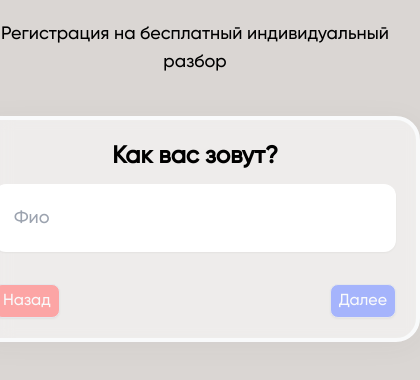
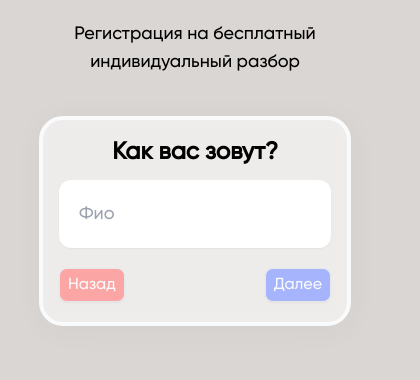
Before and after one commit to rikkaar/quiz, a React (Vite) app: page /quiz in a window 390 px wide. Shown: the top 380 px of the page, 420 px wide, since content can reach past the window. Built offline with nearby package versions, Linux system fonts and the light colour scheme.

Commit message:
[upd] - добавлена валидация того, что поле не пустое - подправлен адаптив и стили - улучшена компоновка - прикручен запрос (Questions.jsx)

```diff
--- a/package.json
+++ b/package.json
@@ -16,6 +16,7 @@
     "postcss": "^8.4.21",
     "react": "^18.2.0",
     "react-dom": "^18.2.0",
+    "react-hot-toast": "^2.4.0",
     "react-router-dom": "^6.9.0"
   },
   "devDependencies": {
--- a/src/App.jsx
+++ b/src/App.jsx
@@ -2,14 +2,23 @@ import './App.css'
 import AppRouter from "./components/AppRouter.jsx";
 import {BrowserRouter} from "react-router-dom";
 import React from "react";
+import { Toaster } from 'react-hot-toast';
 
 
 function App() {
     return (
         <BrowserRouter>
             <div className='container mx-auto flex justify-center items-center py-5'>
-                <div className="flex flex-col justify-center items-center">
+                <div className="flex flex-col justify-center items-center w-4/5">
                     <AppRouter/>
+                    <Toaster
+                        toastOptions={{
+                            duration: 3000,
+                            style: {
+                                background: '#000',
+                                color: '#fff',
+                            }}}
+                    />
                 </div>
             </div>
         </BrowserRouter>
--- a/src/components/Questions.jsx
+++ b/src/components/Questions.jsx
@@ -1,28 +1,51 @@
-import React, {useContext, useRef, useState} from 'react';
+import React, {useContext} from 'react';
 
 import {Context} from "../store/Context.jsx";
 import {observer} from "mobx-react-lite";
 import {useNavigate} from "react-router-dom";
 import Input from "./Input.jsx";
+import QuizList from "./QuizList.jsx";
+import toast from "react-hot-toast";
+
+
+
 
 const Questions = observer(() => {
     const {q} = useContext(Context)
     const {user} = useContext(Context)
     const navigate = useNavigate();
 
-    const handleChoice = (e) => {
-        console.log({[q.questions[q.position].field]: e.target.value, ...user.user})
-        user.setUser({...user.user, [q.questions[q.position].field]: e.target.value})
-        nextHandler()
-        // изменить position на 1
-    }
-
-    const nextHandler = () => {
+    const nextHandler = async (e) => {
+        e.preventDefault()
+        if (!user.user[q.questions[q.position].field]) {
+            return toast.error('Заполните поле!')
+        }
         if ((q.questions.length - q.position) > 1) {
             q.setPosition(q.position + 1)
         } else {
-            console.log(user.user)
+            console.log({...user.user})
+
+            // отправка данных на сервак //
+            try {
+                await fetch('http://localhost:8080/user/auth', {
+                    method: "POST",
+                    body: {...user.user}
+                })
+            }
+            catch (e) {
+                console.log(e)
+            }
+
             return navigate('/result')
+        }
+    }
+
+    const prevHandler = (e) => {
+        e.preventDefault()
+        if (q.position >= 1) {
+            q.setPosition(q.position - 1)
+        } else {
+            return navigate('/')
         }
     }
 
@@ -30,37 +53,21 @@ const Questions = observer(() => {
 
     return (
         <div className={"w-full"}>
-            <h3 className="text-center text-2xl font-bold">{q.questions[q.position].title}</h3>
+            <h3 className="text-center text-xl min-[350px]:text-2xl font-bold">{q.questions[q.position].title}</h3>
 
-
-            <form action="" className={'py-3 w-full'}>
+            <form action="" className={'pt-3 pb-1 w-full'}>
                 <div className="w-full flex flex-col items-center gap-3">
                     {(q.questions[q.position]?.variants)
-                        ? q.questions[q.position].variants.map(variant => {
-                            return (
-                                <div className={'w-full flex items-center'} key={variant}>
-                                    <input
-                                        checked={user.user[q.questions[q.position].field] === variant}
-                                        type="radio"
-                                        value={variant}
-                                        name={q.position}
-                                        id={variant}
-                                        className={"hidden"}
-                                        onChange={e => handleChoice(e)}
-                                    />
-                                    {user.user[q.questions[q.position].field] === variant
-                                        ? <label
-                                            className={"bg-gray-300 hover:bg-gray-300 flex items-center border-2 px-5 py-3 rounded-xl w-full shadow-sm text-lg focus:outline-none cursor-pointer"}
-                                            htmlFor={variant}>{variant}</label>
-                                        : <label
-                                            className={"bg-white hover:bg-gray-300 flex items-center border-2 px-5 py-3 rounded-xl w-full shadow-sm text-lg focus:outline-none cursor-pointer "}
-                                            htmlFor={variant}>{variant}</label>
-                                    }
-                                </div>
-                            )
-                        })
+                        ? <QuizList key={q.position}/>
                         : <Input key={q.position}/>
                     }
+                </div>
+                <div className="flex flex-end justify-between w-full pt-5">
+                    <button onClick={e => prevHandler(e)}
+                            className="border bg-red-300 w-max px-2 py-1 rounded-lg text-base text-gray-50 shadow-sm text-center hover:bg-red-400 transition-all duration-150">Назад
+                    </button>
+                    <button onClick={e => nextHandler(e)}
+                            className="border bg-indigo-300 w-max px-2 py-1 rounded-lg text-base text-gray-50 shadow-sm text-center hover:bg-indigo-400 transition-all duration-150">{(q.questions.length - q.position <= 1) ? "Отправить" : "Далее"}</button>
                 </div>
             </form>
         </div>
--- /dev/null
+++ b/src/components/QuizList.jsx
@@ -0,0 +1,40 @@
+import React, {useContext} from 'react';
+import {Context} from "../store/Context.jsx";
+
+const QuizList = () => {
+    const {q} = useContext(Context)
+    const {user} = useContext(Context)
+
+    const handleChoice = (e) => {
+        console.log({[q.questions[q.position].field]: e.target.value, ...user.user})
+        user.setUser({...user.user, [q.questions[q.position].field]: e.target.value})
+        q.setPosition(q.position + 1)
+    }
+    return (
+        q.questions[q.position].variants.map(variant => {
+            return (
+                <div className={'w-full flex items-center'} key={variant}>
+                    <input
+                        checked={user.user[q.questions[q.position].field] === variant}
+                        type="radio"
+                        value={variant}
+                        name={q.position}
+                        id={variant}
+                        className={"hidden"}
+                        onChange={e => handleChoice(e)}
+                    />
+                    {user.user[q.questions[q.position].field] === variant
+                        ? <label
+                            className={"bg-gray-300 hover:bg-gray-300 flex items-center border-2 px-5 py-3 rounded-xl w-full shadow-sm text-lg focus:outline-none cursor-pointer"}
+                            htmlFor={variant}>{variant}</label>
+                        : <label
+                            className={"bg-white hover:bg-gray-300 flex items-center border-2 px-5 py-3 rounded-xl w-full shadow-sm text-lg focus:outline-none cursor-pointer "}
+                            htmlFor={variant}>{variant}</label>
+                    }
+                </div>
+            )
+        })
+    );
+};
+
+export default QuizList;
--- a/src/index.css
+++ b/src/index.css
@@ -9,3 +9,7 @@ html {
     height: max-content;
     background-color: #DAD6D3;
 }
+
+.title {
+    @apply text-lg text-center sm:text-2xl 2xl:text-3xl
+}
--- a/src/pages/Main.jsx
+++ b/src/pages/Main.jsx
@@ -1,16 +1,19 @@
 import React from 'react';
-import {Link} from "react-router-dom";
+import {useNavigate} from "react-router-dom";
 import Description from "../components/Description.jsx";
 
+
 const Main = () => {
+    let navigate = useNavigate()
     return (
         <div>
-            <h1 className="text-lg text-center">Регистрация на бесплатный индивидуальный разбор</h1>
+            <h1 className="title">Регистрация на бесплатный индивидуальный разбор</h1>
             <div className="flex justify-center items-center">
-                <div className="title flex flex-col items-center gap-6">
+                <div className="flex flex-col items-center gap-6">
                     <Description/>
-                    <h1 className="text-center mt-10 text-2xl font-bold max-w-[350px]">Сюда по хорошему сделать бы небольшое описание</h1>
-                    <Link className={"text-highlight hover:scale-125 duration-200"} to={"quiz"}>Перейти к регистрации</Link>
+                    {/*<h1 className="text-center mt-10 text-2xl font-bold max-w-[350px]">Сюда по хорошему сделать бы небольшое описание</h1>*/}
+                    {/*<Link className={"text-highlight hover:scale-125 duration-200"} to={"quiz"}>Перейти к регистрации</Link>*/}
+                    <button className={"bg-gray-100 p-3 rounded-xl text-highlight text-lg hover:scale-125 duration-200"} onClick={() => navigate('/quiz')}>Перейти к регистрации</button>
                 </div>
             </div>
         </div>
--- a/src/pages/Quiz.jsx
+++ b/src/pages/Quiz.jsx
@@ -1,25 +1,22 @@
 import React from 'react';
 import styles from '../styles/Form.module.css'
 import Questions from "../components/Questions.jsx";
-import Navigation from "../components/Navigation.jsx";
 
 const Quiz = () => {
 
     return (
-        <div>
-            <h1 className="text-lg text-center">Регистрация на бесплатный индивидуальный разбор</h1>
-            <div className="container mx-auto flex justify-center items-center pt-10">
-                <div className="flex items-center justify-center">
+        <>
+            <h1 className="title">Регистрация на бесплатный индивидуальный разбор</h1>
+            <div className="container mx-auto flex justify-center items-center min-[350px]:pt-10 pt-5  w-full">
+                <div className="flex items-center justify-center w-full sm:w-2/4 sm:min-w-[350px]">
                     <div className={styles.glass}>
-                        <div className="title flex flex-col items-center">
+                        <div className="flex flex-col items-center">
                             <Questions/>
-                            <Navigation/>
                         </div>
                     </div>
                 </div>
             </div>
-        </div>
-
+        </>
     );
 };
 
--- a/src/styles/Form.module.css
+++ b/src/styles/Form.module.css
@@ -7,7 +7,7 @@
     box-shadow: 1px 4px 30px #4747470b;
     backdrop-filter: blur(7px);
     border: 1px solid rgba(255, 255, 255, 0.3);
-    @apply border-4 border-gray-50 shrink-0 h-3/4 rounded-3xl px-5 min-w-[350px] w-[450px] py-5;
+    @apply border-4 border-gray-50 shrink-0 h-3/4 rounded-3xl w-full p-4;
 }
 
 .textBox {
```
Also changed, not shown: 1 other file (tests, documents, lock files or other folders).
